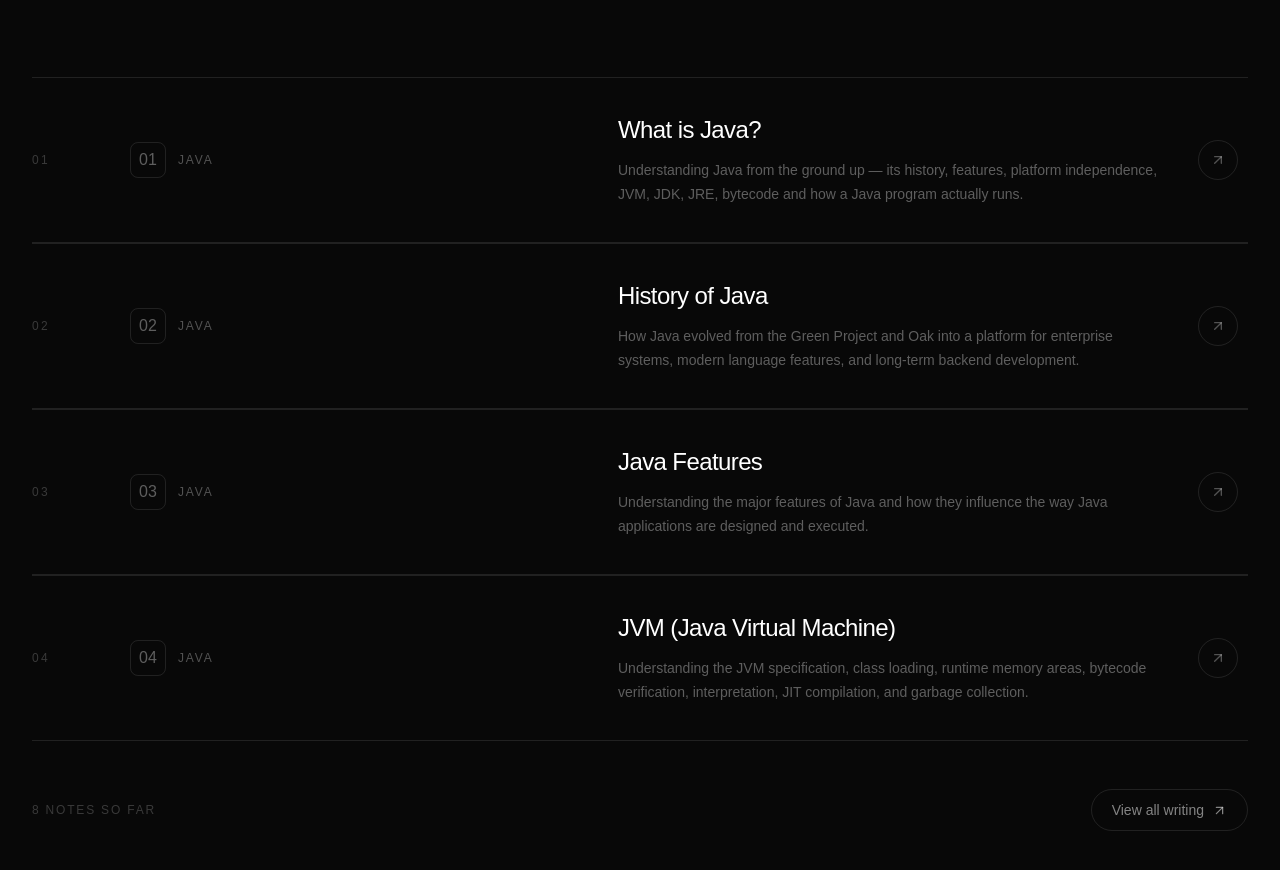
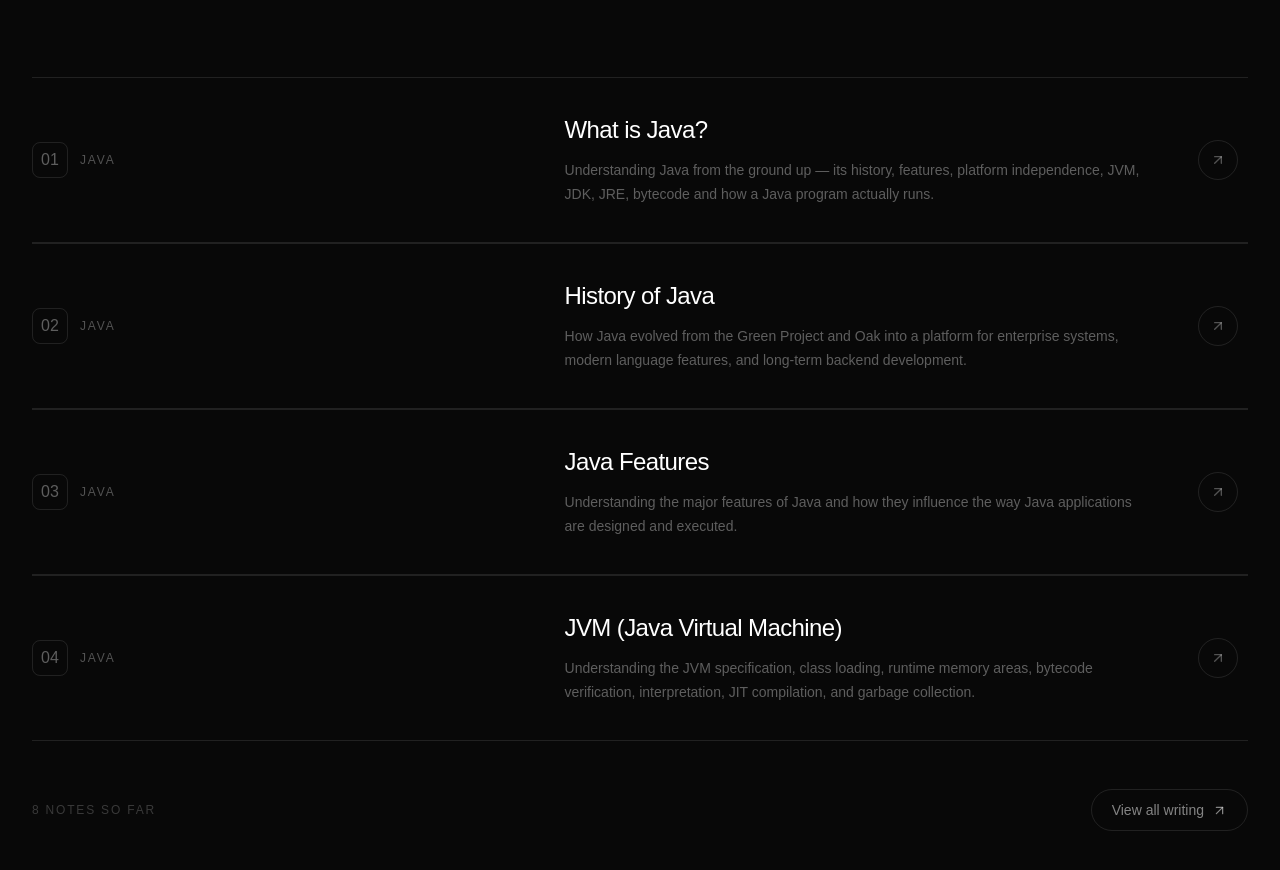
Before and after one commit to kumarprince06/prince-portfolio, a Next.js app: page / in a window 1280 px wide. Shown: the part 6614-7484 px from the top of the page. Built offline with nearby package versions, Linux system fonts and the light colour scheme.

Commit message:
fix: remove duplicate number from writing list rows

```diff
--- a/components/WritingPreview.tsx
+++ b/components/WritingPreview.tsx
@@ -64,12 +64,7 @@ export function ArticleList({ entries }: { entries: LessonEntry[] }) {
         return (
           <Reveal key={href} delay={index * 0.08} y={20}>
             <article className="group border-t border-white/10 py-9 last:border-b">
-              <div className="grid gap-7 md:grid-cols-[70px_1fr_1.2fr_50px] md:items-center">
-                {/* Number */}
-                <span className="text-xs tracking-[0.2em] text-white/20">
-                  {number}
-                </span>
-
+              <div className="grid gap-7 md:grid-cols-[1fr_1.2fr_50px] md:items-center">
                 {/* Category */}
                 <div className="flex items-center gap-3">
                   <div className="flex h-9 w-9 items-center justify-center rounded-lg border border-white/10 text-white/35 transition-colors group-hover:border-orange-300/30 group-hover:text-orange-300">
```
